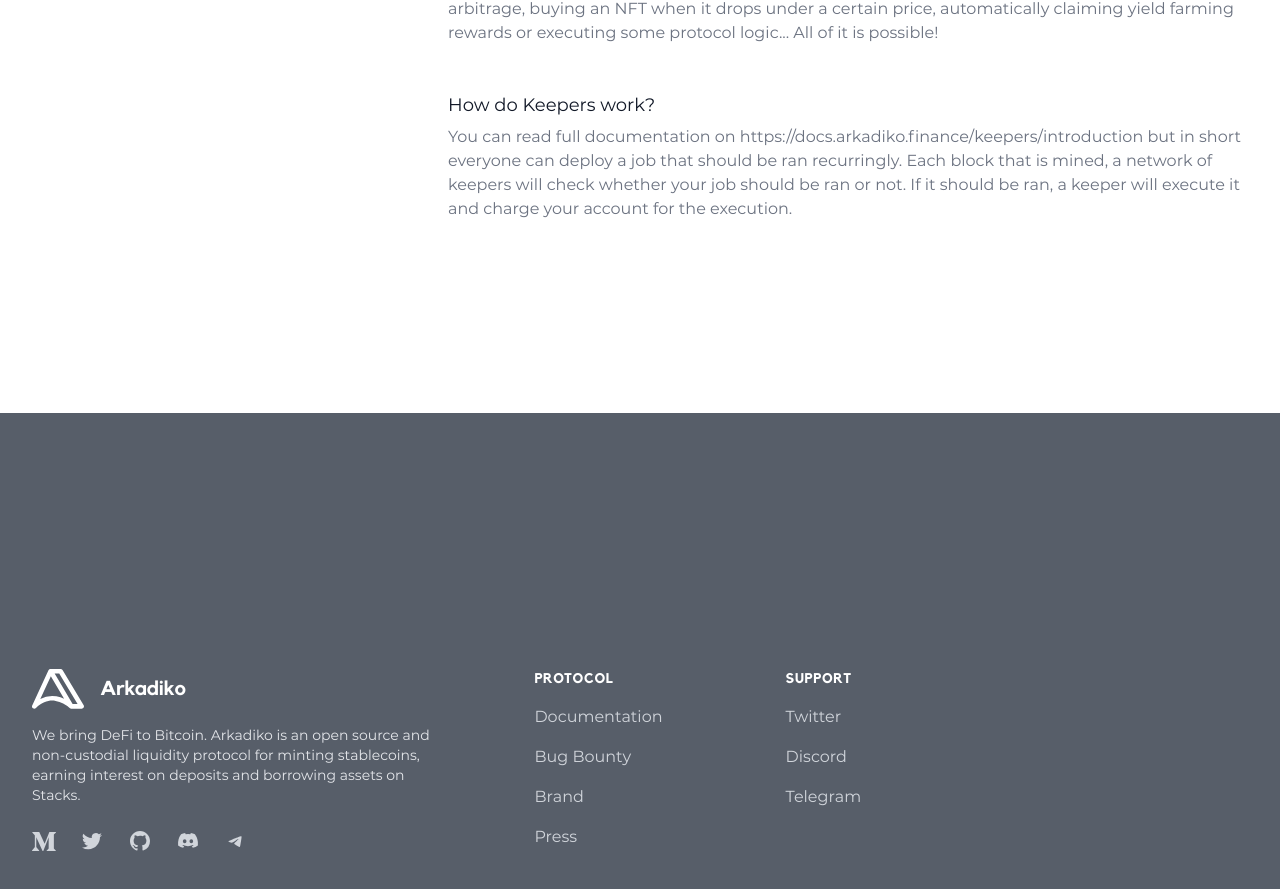
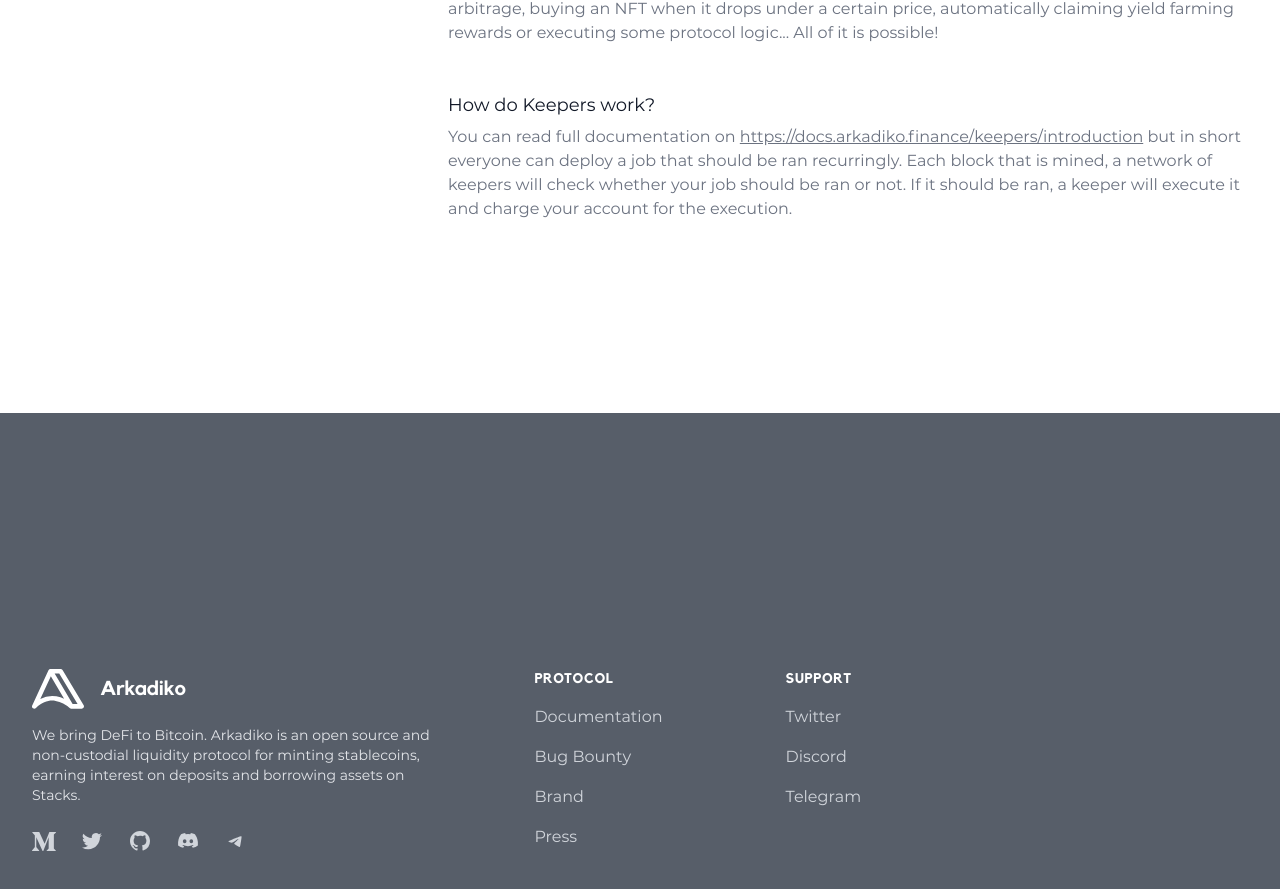
Before and after one commit to arkadiko-dao/keepers-landing, a Next.js app: page / in a window 1280 px wide. Shown: the part 2958-3847 px from the top of the page. Built offline with nearby package versions, Linux system fonts and the light colour scheme.

Commit message:
fix: design fixes (#1)

```diff
--- a/components/faq.js
+++ b/components/faq.js
@@ -13,7 +13,7 @@ const faqs = [
   },
   {
     question: "How do Keepers work?",
-    answer: "You can read full documentation on https://docs.arkadiko.finance/keepers/introduction but in short everyone can deploy a job that should be ran recurringly. Each block that is mined, a network of keepers will check whether your job should be ran or not. If it should be ran, a keeper will execute it and charge your account for the execution."
+    answer: "You can read full documentation on <a class='underline' target='_blank' rel='noopener noreferrer' href='https://docs.arkadiko.finance/keepers/introduction'>https://docs.arkadiko.finance/keepers/introduction</a> but in short everyone can deploy a job that should be ran recurringly. Each block that is mined, a network of keepers will check whether your job should be ran or not. If it should be ran, a keeper will execute it and charge your account for the execution."
   }
 ]
 
@@ -38,7 +38,7 @@ export default function Faq() {
               {faqs.map((faq) => (
                 <div key={faq.question}>
                   <p className="text-lg font-medium leading-6 text-gray-900">{faq.question}</p>
-                  <p className="mt-2 text-base text-gray-500" dangerouslySetInnerHTML={{__html: faq.answer}} />
+                  <p className="mt-2 text-base text-gray-500 break-words" dangerouslySetInnerHTML={{__html: faq.answer}} />
                 </div>
               ))}
             </div>
--- a/components/triggers.js
+++ b/components/triggers.js
@@ -38,8 +38,8 @@ export default function Triggers() {
         <div className="mt-12">
           <div className="grid grid-cols-1 gap-6 sm:grid-cols-2 lg:grid-cols-4">
             {features.map((feature) => (
-              <div key={feature.name} className="pt-6">
-                <div className="flow-root px-6 pb-8 rounded-sm bg-gradient-to-br from-gray-50 to-indigo-300 rounded-br-2xl">
+              <div key={feature.name} className="pt-6 md:h-full">
+                <div className="flow-root px-6 pb-8 rounded-sm md:h-full bg-gradient-to-br from-gray-50 to-indigo-300 rounded-br-2xl">
                   <div className="-mt-6">
                     <div>
                       <span className="inline-flex items-center justify-center p-3 rounded-sm shadow-lg shadow-slate-500/80 bg-slate-900">
```
